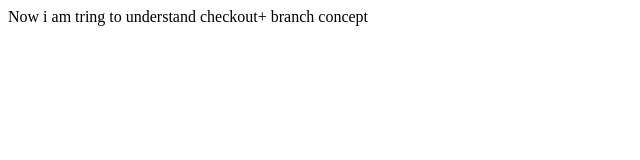
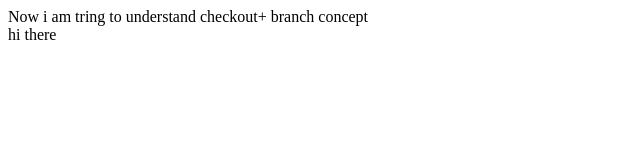
Before and after one commit to MamoonaQuddus/24-5-3git, a plain HTML site: page index3.html in a window 1280 px wide. Shown: the full height of the page, 0-640 px from the left. Drawn offline with Linux system fonts and the light colour scheme.

Commit message:
folder working

```diff
--- a/index2.html
+++ b/index3.html
@@ -7,5 +7,6 @@
 </head>
 <body>
     <div>Now i am tring to understand checkout+ branch concept</div>
+    <div>hi there</div>
 </body>
 </html>
```
Also changed, not shown: 2folder/style.css (added).
